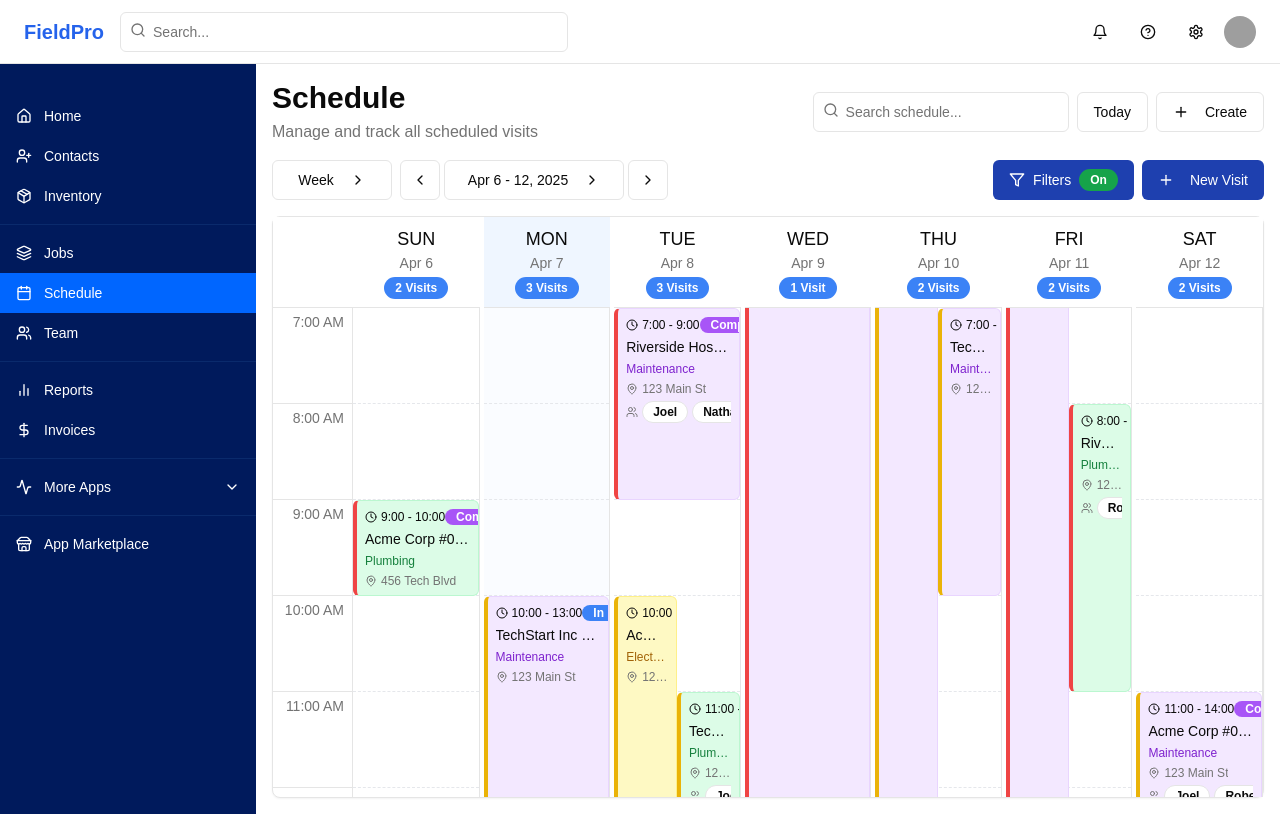
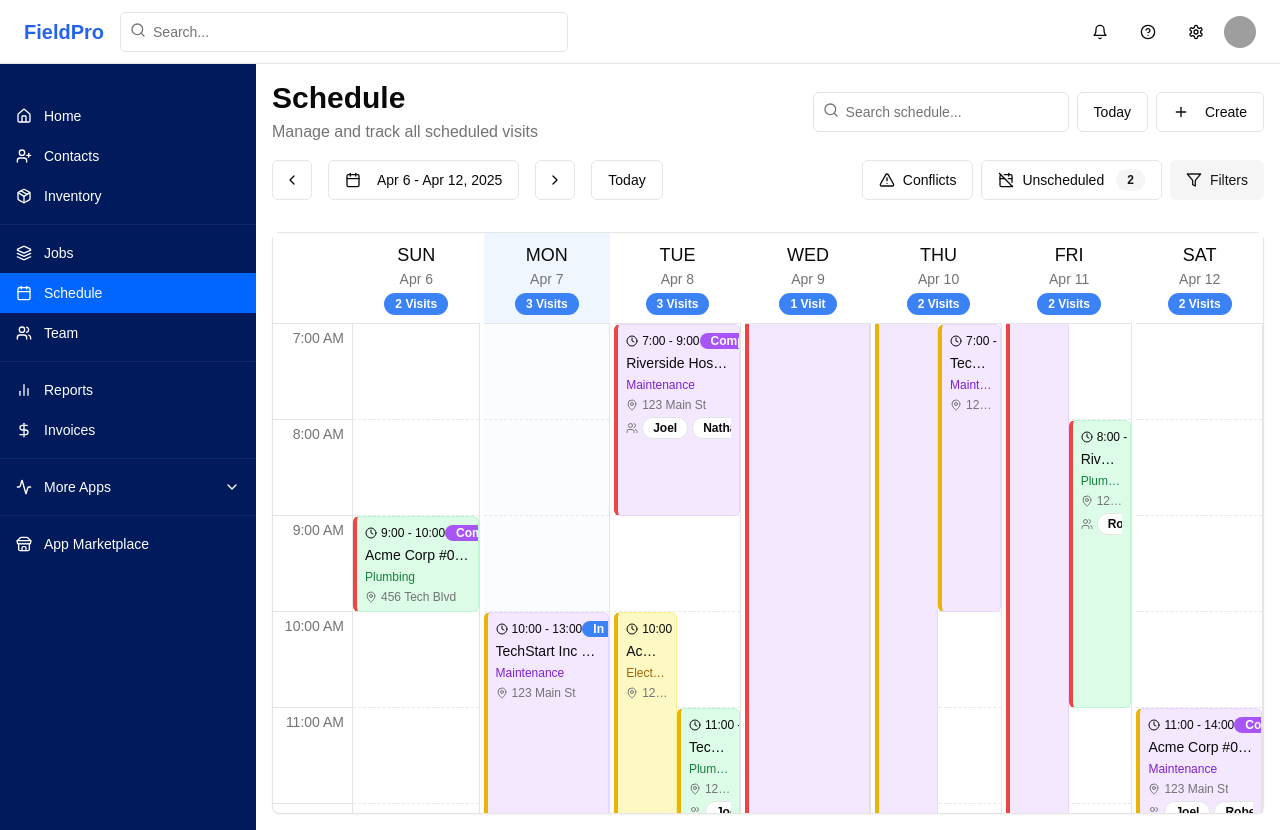
Before and after one commit to nickperaltab/new-beginning-craft, a Next.js app: page /schedule in a window 1280 px wide. Built offline with nearby package versions, Linux system fonts and the light colour scheme; grey boxes are pictures that could not be loaded.

Commit message:
UI improvements: - Moved settings to header gear icon - Removed settings from sidebar - Updated calendar header with conflicts and unscheduled views - Enhanced filter UI with better organization - Added unscheduled events panel

```diff
--- a/app/schedule/page.tsx
+++ b/app/schedule/page.tsx
@@ -25,6 +25,8 @@ import {
   Search,
   CalendarDays,
   Calendar,
+  AlertTriangle,
+  CalendarOff,
 } from "lucide-react"
 import { cn } from "@/lib/utils"
 
@@ -486,6 +488,10 @@ export default function SchedulePage() {
   const [dragEnd, setDragEnd] = useState<{ day: Date; time: string } | null>(null)
   const [showEventTypeModal, setShowEventTypeModal] = useState(false)
   const [tempEventData, setTempEventData] = useState<any>(null)
+
+  // Add state for conflicts and unscheduled views
+  const [showConflicts, setShowConflicts] = useState(false)
+  const [showUnscheduled, setShowUnscheduled] = useState(false)
 
   // Helper function to calculate position based on time
   const calculateTimePosition = (time: string) => {
@@ -1094,6 +1100,61 @@ export default function SchedulePage() {
 
     return groups
   }
+
+  // Add function to check for conflicts
+  const getScheduleConflicts = () => {
+    const conflicts: any[] = []
+    const groups = getOverlappingGroups(visits)
+
+    groups.forEach(group => {
+      if (group.length > 1) {
+        // Check if any team members are double-booked
+        const teamMembers = new Set<string>()
+        let hasConflict = false
+
+        group.forEach(visit => {
+          visit.team?.forEach((member: string) => {
+            if (teamMembers.has(member)) {
+              hasConflict = true
+            }
+            teamMembers.add(member)
+          })
+        })
+
+        if (hasConflict) {
+          conflicts.push(...group)
+        }
+      }
+    })
+
+    return conflicts
+  }
+
+  // Mock unscheduled visits
+  const unscheduledVisits = [
+    {
+      id: "UNSCH-001",
+      jobId: "JOB-2024-099",
+      jobNumber: "99",
+      customer: "Metro Mall",
+      address: "789 Shopping Ave, Edmonton, AB",
+      type: "HVAC Repair",
+      priority: "High",
+      notes: "Emergency AC repair needed",
+      status: "Unassigned"
+    },
+    {
+      id: "UNSCH-002",
+      jobId: "JOB-2024-100",
+      jobNumber: "100",
+      customer: "City Library",
+      address: "456 Book St, Edmonton, AB",
+      type: "Electrical",
+      priority: "Medium",
+      notes: "Lighting system maintenance",
+      status: "Unassigned"
+    }
+  ]
 
   return (
     <div className="flex flex-col gap-4 p-4">
@@ -1145,148 +1206,91 @@ export default function SchedulePage() {
         </div>
       </div>
 
-      {/* Calendar Controls */}
-      <div className="flex flex-wrap items-center justify-between gap-2">
-        <div className="flex items-center gap-2">
-          <Popover open={showViewSelector} onOpenChange={setShowViewSelector}>
-            <PopoverTrigger asChild>
-              <Button variant="outline" className="min-w-[120px]">
-                {viewMode.charAt(0).toUpperCase() + viewMode.slice(1)}
-                <ChevronRight className="h-4 w-4 ml-2" />
-              </Button>
-            </PopoverTrigger>
-            <PopoverContent className="w-56 p-0" align="start">
-              <div className="flex flex-col">
-                <Button
-                  variant="ghost"
-                  className="justify-start rounded-none h-12"
-                  onClick={() => handleViewSelect("month")}
-                >
-                  Month
-                </Button>
-                <Button
-                  variant="ghost"
-                  className="justify-start rounded-none h-12"
-                  onClick={() => handleViewSelect("week")}
-                >
-                  Week
-                </Button>
-                <Button
-                  variant="ghost"
-                  className="justify-start rounded-none h-12"
-                  onClick={() => handleViewSelect("day")}
-                >
-                  Day
-                </Button>
-                <Button
-                  variant="ghost"
-                  className="justify-start rounded-none h-12"
-                  onClick={() => handleViewSelect("map")}
-                >
-                  Map
-                </Button>
-                <Button
-                  variant="ghost"
-                  className="justify-start rounded-none h-12"
-                  onClick={() => handleViewSelect("list")}
-                >
-                  List
-                </Button>
-              </div>
-            </PopoverContent>
-          </Popover>
-
-          <div className="flex items-center gap-1">
+      {/* Calendar Header */}
+      <div className="flex items-center justify-between mb-4">
+        <div className="flex items-center gap-4">
           <Button variant="outline" size="icon" onClick={goToPrevious}>
             <ChevronLeft className="h-4 w-4" />
           </Button>
 
-            <Popover open={showDatePicker} onOpenChange={setShowDatePicker}>
-              <PopoverTrigger asChild>
-                <Button variant="outline" className="min-w-[180px]">
-                  {formatDateRange()}
-                  <ChevronRight className="h-4 w-4 ml-2" />
+          <div className="flex items-center gap-2">
+            <Button variant="outline" onClick={() => setShowDatePicker(true)}>
+              <Calendar className="h-4 w-4 mr-2" />
+              {format(startOfWeek(currentDate), "MMM d")} -{" "}
+              {format(endOfWeek(currentDate), "MMM d, yyyy")}
             </Button>
-              </PopoverTrigger>
-              <PopoverContent className="w-auto p-0" align="start">
-                <div className="p-4">
-                  <div className="text-center mb-4">
-                    <div className="flex items-center justify-between">
-                      <Button variant="ghost" size="icon">
-                        <ChevronLeft className="h-4 w-4" />
-                      </Button>
-                      <div className="font-medium">March 2024</div>
-                      <Button variant="ghost" size="icon">
-                        <ChevronRight className="h-4 w-4" />
-                      </Button>
-                    </div>
-                  </div>
-                  <div className="grid grid-cols-7 gap-2 text-center">
-                    <div className="text-xs text-muted-foreground">SU</div>
-                    <div className="text-xs text-muted-foreground">MO</div>
-                    <div className="text-xs text-muted-foreground">TU</div>
-                    <div className="text-xs text-muted-foreground">WE</div>
-                    <div className="text-xs text-muted-foreground">TH</div>
-                    <div className="text-xs text-muted-foreground">FR</div>
-                    <div className="text-xs text-muted-foreground">SA</div>
-
-                    {/* Calendar days would go here */}
-                    {Array.from({ length: 31 }, (_, i) => (
-                      <Button
-                        key={i}
-                        variant="ghost"
-                        size="sm"
-                        className={cn("h-8 w-8 p-0", i + 1 === 7 && "bg-blue-100")}
-                        onClick={() => {
-                          const newDate = new Date(2024, 2, i + 1)
-                          setCurrentDate(newDate)
-                          setShowDatePicker(false)
-                        }}
-                      >
-                        {i + 1}
-                      </Button>
-                    ))}
-                  </div>
-                </div>
-              </PopoverContent>
-            </Popover>
+          </div>
 
           <Button variant="outline" size="icon" onClick={goToNext}>
             <ChevronRight className="h-4 w-4" />
           </Button>
-          </div>
+
+          <Button variant="outline" onClick={goToToday}>Today</Button>
         </div>
 
         <div className="flex items-center gap-2">
+          <Button
+            variant={showConflicts ? "secondary" : "outline"}
+            className="flex items-center gap-2"
+            onClick={() => setShowConflicts(!showConflicts)}
+          >
+            <AlertTriangle className="h-4 w-4" />
+            Conflicts
+            {showConflicts && getScheduleConflicts().length > 0 && (
+              <Badge variant="destructive" className="ml-1">{getScheduleConflicts().length}</Badge>
+            )}
+          </Button>
+
+          <Button
+            variant={showUnscheduled ? "secondary" : "outline"}
+            className="flex items-center gap-2"
+            onClick={() => setShowUnscheduled(!showUnscheduled)}
+          >
+            <CalendarOff className="h-4 w-4" />
+            Unscheduled
+            {unscheduledVisits.length > 0 && (
+              <Badge variant="secondary" className="ml-1">{unscheduledVisits.length}</Badge>
+            )}
+          </Button>
+
           <Popover open={showFilters} onOpenChange={setShowFilters}>
             <PopoverTrigger asChild>
-              <Button variant={filtersEnabled ? "default" : "outline"} className="gap-2">
+              <Button
+                variant={filtersEnabled ? "secondary" : "outline"}
+                className="flex items-center gap-2"
+              >
                 <Filter className="h-4 w-4" />
                 Filters
-                <Badge className={filtersEnabled ? "bg-green-600" : "bg-muted"}>{filtersEnabled ? "On" : "Off"}</Badge>
               </Button>
             </PopoverTrigger>
-            <PopoverContent className="w-[600px]" align="end">
-              <div className="space-y-4">
-                <div className="flex items-center justify-between">
-                  <h4 className="font-medium">Filters</h4>
+            <PopoverContent align="end" className="w-[500px]">
+              <div className="flex items-center justify-between mb-4">
                 <div className="flex items-center gap-2">
-                    <Label htmlFor="filter-toggle">Enabled</Label>
-                    <Checkbox
-                      id="filter-toggle"
-                      checked={filtersEnabled}
-                      onCheckedChange={(checked) => setFiltersEnabled(!!checked)}
-                    />
-                  </div>
+                  <h4 className="font-medium leading-none">Filters</h4>
+                  <Badge variant={filtersEnabled ? "default" : "outline"}>
+                    {filtersEnabled ? "Enabled" : "Disabled"}
+                  </Badge>
+                </div>
+                <Button
+                  variant="ghost"
+                  size="sm"
+                  onClick={() => {
+                    setFiltersEnabled(false)
+                    setSelectedStatuses([])
+                    setSelectedTypes([])
+                    setSelectedTechnicians([])
+                  }}
+                >
+                  Clear All Filters
+                </Button>
               </div>
 
               <div className="grid grid-cols-2 gap-6">
                 {/* Left Column */}
                 <div className="space-y-6">
-                    {/* Event Types */}
                   <div className="space-y-2">
-                      <Label>Event</Label>
-                      <div className="space-y-2">
+                    <h4 className="font-medium leading-none">Event</h4>
+                    <div className="grid gap-2">
                       {[
                         "Job",
                         "Job Request",
@@ -1300,23 +1304,21 @@ export default function SchedulePage() {
                             onCheckedChange={(checked) => {
                               if (checked) {
                                 setSelectedTypes([...selectedTypes, type])
+                                setFiltersEnabled(true)
                               } else {
                                 setSelectedTypes(selectedTypes.filter((t) => t !== type))
                               }
                             }}
                           />
-                            <Label htmlFor={`type-${type}`} className="cursor-pointer">
-                              {type}
-                            </Label>
+                          <Label htmlFor={`type-${type}`}>{type}</Label>
                         </div>
                       ))}
                     </div>
                   </div>
 
-                    {/* Job Types */}
                   <div className="space-y-2">
-                      <Label>Job type</Label>
-                      <div className="space-y-2">
+                    <h4 className="font-medium leading-none">Job type</h4>
+                    <div className="grid gap-2">
                       {[
                         "Repair",
                         "Maintenance"
@@ -1328,14 +1330,13 @@ export default function SchedulePage() {
                             onCheckedChange={(checked) => {
                               if (checked) {
                                 setSelectedTypes([...selectedTypes, type])
+                                setFiltersEnabled(true)
                               } else {
                                 setSelectedTypes(selectedTypes.filter((t) => t !== type))
                               }
                             }}
                           />
-                            <Label htmlFor={`jobtype-${type}`} className="cursor-pointer">
-                              {type}
-                            </Label>
+                          <Label htmlFor={`jobtype-${type}`}>{type}</Label>
                         </div>
                       ))}
                     </div>
@@ -1344,10 +1345,9 @@ export default function SchedulePage() {
 
                 {/* Right Column */}
                 <div className="space-y-6">
-                    {/* Job Status */}
                   <div className="space-y-2">
-                      <Label>Job status</Label>
-                      <div className="space-y-2">
+                    <h4 className="font-medium leading-none">Job status</h4>
+                    <div className="grid gap-2">
                       {[
                         "Pending",
                         "In progress",
@@ -1362,78 +1362,94 @@ export default function SchedulePage() {
                             onCheckedChange={(checked) => {
                               if (checked) {
                                 setSelectedStatuses([...selectedStatuses, status])
+                                setFiltersEnabled(true)
                               } else {
                                 setSelectedStatuses(selectedStatuses.filter((s) => s !== status))
                               }
                             }}
                           />
-                            <Label htmlFor={`status-${status}`} className="cursor-pointer">
-                              {status}
-                            </Label>
+                          <Label htmlFor={`status-${status}`}>{status}</Label>
                         </div>
                       ))}
                     </div>
                   </div>
 
-                    {/* Team Members */}
                   <div className="space-y-2">
-                      <Label>Team</Label>
-                      <div className="space-y-2">
+                    <h4 className="font-medium leading-none">Team</h4>
+                    <div className="grid gap-2">
                       {[
                         "Betsy",
                         "Jane",
                         "Joe",
                         "John"
-                        ].map((tech) => (
-                          <div key={tech} className="flex items-center space-x-2">
+                      ].map((member) => (
+                        <div key={member} className="flex items-center space-x-2">
                           <Checkbox
-                              id={`tech-${tech}`}
-                              checked={selectedTechnicians.includes(tech)}
+                            id={`team-${member}`}
+                            checked={selectedTechnicians.includes(member)}
                             onCheckedChange={(checked) => {
                               if (checked) {
-                                  setSelectedTechnicians([...selectedTechnicians, tech])
+                                setSelectedTechnicians([...selectedTechnicians, member])
+                                setFiltersEnabled(true)
                               } else {
-                                  setSelectedTechnicians(selectedTechnicians.filter((t) => t !== tech))
+                                setSelectedTechnicians(selectedTechnicians.filter((t) => t !== member))
                               }
                             }}
                           />
-                            <Label htmlFor={`tech-${tech}`} className="cursor-pointer">
-                              {tech}
-                            </Label>
+                          <Label htmlFor={`team-${member}`}>{member}</Label>
                         </div>
                       ))}
                     </div>
                   </div>
                 </div>
-                </div>
-
-                <Button
-                  variant="outline"
-                  size="sm"
-                  onClick={() => {
-                    setSelectedTechnicians([])
-                    setSelectedStatuses([])
-                    setSelectedTypes([])
-                    setSearchQuery("")
-                  }}
-                >
-                  Clear All Filters
-                </Button>
               </div>
             </PopoverContent>
           </Popover>
-
-          <Button onClick={() => handleCreateNew("Visit")}>
-            <Plus className="h-4 w-4 mr-2" />
-            New Visit
-          </Button>
         </div>
       </div>
 
       {/* Calendar View */}
-      <Card>
+      <div className="flex">
+        <Card className="flex-1">
           <CardContent className="p-0 overflow-hidden">{renderCurrentView()}</CardContent>
         </Card>
+
+        {/* Unscheduled Events Panel */}
+        {showUnscheduled && (
+          <div className="w-80 ml-4 border rounded-lg bg-gray-50">
+            <div className="p-4 border-b bg-white rounded-t-lg">
+              <div className="flex items-center justify-between mb-2">
+                <h3 className="font-medium">Unscheduled Events</h3>
+                <Button variant="outline" size="sm" onClick={() => setShowCreateDialog(true)}>
+                  <Plus className="h-4 w-4 mr-2" />
+                  New Event
+                </Button>
+              </div>
+            </div>
+            <div className="p-4 space-y-3 overflow-auto max-h-[calc(100vh-220px)]">
+              {unscheduledVisits.map((visit) => (
+                <div
+                  key={visit.id}
+                  className="bg-white border rounded-md p-3 hover:shadow-sm transition-shadow cursor-pointer"
+                >
+                  <div className="flex items-center justify-between mb-2">
+                    <span className="font-medium">{visit.customer}</span>
+                    <Badge variant="outline">{visit.priority}</Badge>
+                  </div>
+                  <div className="text-sm text-muted-foreground mb-2">
+                    {visit.type} - #{visit.jobNumber}
+                  </div>
+                  <div className="text-sm">{visit.notes}</div>
+                  <div className="flex items-center gap-2 mt-2 text-sm text-muted-foreground">
+                    <MapPin className="h-4 w-4" />
+                    {visit.address}
+                  </div>
+                </div>
+              ))}
+            </div>
+          </div>
+        )}
+      </div>
 
       {/* Visit Details Dialog */}
       <Dialog open={showVisitDetails} onOpenChange={setShowVisitDetails}>
@@ -1740,6 +1756,20 @@ export default function SchedulePage() {
           </DialogFooter>
         </DialogContent>
       </Dialog>
+
+      {/* Conflicts Warning */}
+      {showConflicts && getScheduleConflicts().length > 0 && (
+        <div className="border-l-4 border-red-500 bg-red-50 p-4 mb-4 rounded-r-lg">
+          <div className="flex items-center gap-2 text-red-700 mb-2">
+            <AlertTriangle className="h-5 w-5" />
+            <h3 className="font-medium">Schedule Conflicts Detected</h3>
+          </div>
+          <div className="text-sm text-red-600">
+            There are {getScheduleConflicts().length} events with team member scheduling conflicts.
+            Please review and adjust the assignments.
+          </div>
+        </div>
+      )}
     </div>
   )
 }
```
Also changed, not shown: components/header.tsx (+6 -3 lines), components/sidebar.tsx (+20 -5 lines). Lines whose indentation alone changed are shown as unchanged.
